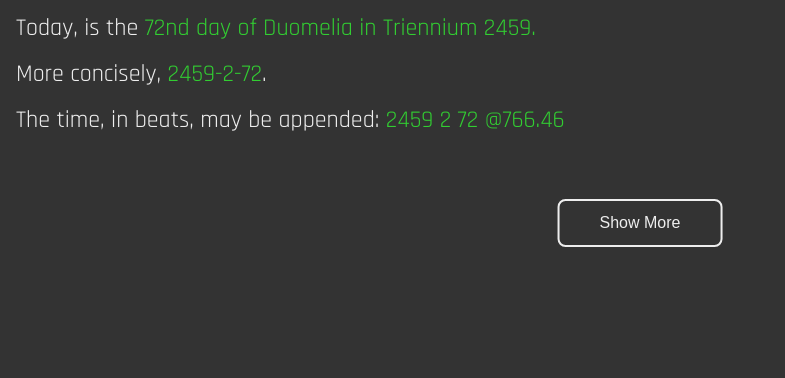
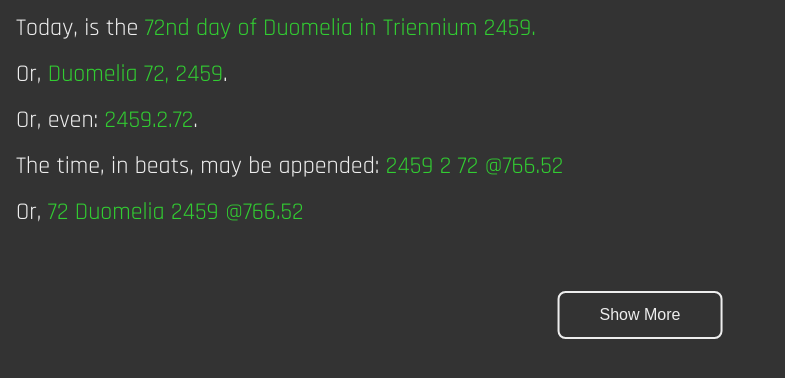
Before and after one commit to realjhoo/numerare-dierum, a plain HTML site: page index.html in a window 1280 px wide. Shown: the part 44-422 px from the top of the page, without its empty margins (0-785 px from the left). Drawn offline with Linux system fonts and the light colour scheme.

Commit message:
final commit

```diff
--- a/css/style.css
+++ b/css/style.css
@@ -40,7 +40,7 @@ button {
   padding: 0.8rem 2.5rem;
   font-size: 1rem;
   cursor: pointer;
-  transition: all 0.3s ease;
+  transition: background 0.3s ease;
   outline: none;
 }
 
--- a/index.html
+++ b/index.html
@@ -2,7 +2,6 @@
 <html lang="en">
   <head>
     <meta charset="UTF-8" />
-    <meta http-equiv="X-UA-Compatible" content="IE=edge" />
     <meta name="viewport" content="width=device-width, initial-scale=1.0" />
     <link rel="stylesheet" href="css/style.css" />
     <title>Ad Numerare Dierum</title>
--- a/js/nd.js
+++ b/js/nd.js
@@ -94,14 +94,21 @@ function sliceJD(ND) {
 // --------------------------------------------------------
 function showNumerareDierum(triennium, melia, centum, thebeats) {
   let today = new Date();
-  let newDate = today.toISOString().slice(0, 10);
+  //let newDate = today.toISOString().slice(0, 10); // shows current gregorian date bigendian with dash separators
 
   const output = document.querySelector(".output");
   output.innerHTML = `Today, is the <span class="green">${centum}${getOrdinalIndicator(
     centum
   )} day of ${
     meliaName[melia]
-  } in Triennium ${triennium}.</span></p> <p>More concisely, <span class="green">${triennium}-${melia}-${centum}</span>.</p> <p>The time, in beats, may be appended: <span class="green">${triennium} ${melia} ${centum} ${thebeats}</span></p> `;
+  } in Triennium ${triennium}.</span></p> <p>Or, <span class="green">${
+    meliaName[melia]
+  } ${centum}, ${triennium}</span>.</p>
+  <p>Or, even: <span class="green">${triennium}.${melia}.${centum}</span>.</p>
+  <p>The time, in beats, may be appended: <span class="green">${triennium} ${melia} ${centum} ${thebeats}</span></p>
+  <p>Or, <span class="green">${centum} ${
+    meliaName[melia]
+  } ${triennium} ${thebeats}</span></p> `;
 }
 
 // --------------------------------------------------------
@@ -154,6 +161,7 @@ function main() {
 
 // --------------------------------------------------------
 main();
+setInterval(main, 1000);
 /*
 TODO:
 x Place lose code in functions... I hate lose code!!!
@@ -161,7 +169,7 @@ x How to do ordinal identifiers?
 x Output the results to the web page
 Make page pretty for gods' sake sorta... ???
 x Rewrite blurb so it doesnt want to show current Numerare Dierum multiple times
-Run the current and updating time at the top
+x Run the current and updating time at the top
 x Adapt the code to the bitbar beats :-)
 Deploy this page to saxondate.com using the menu bar there
 Rewrite the menu bar on saxon-date-web. Dev Ed?
```
